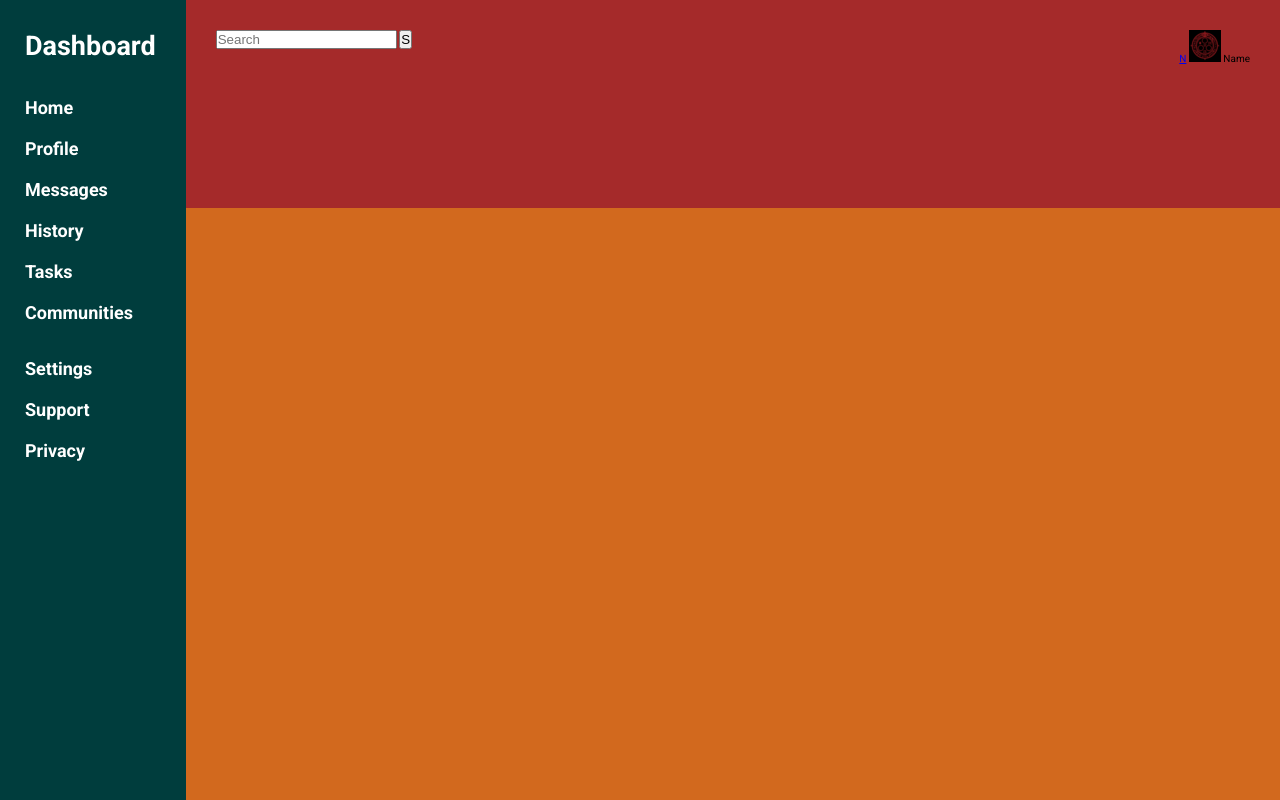
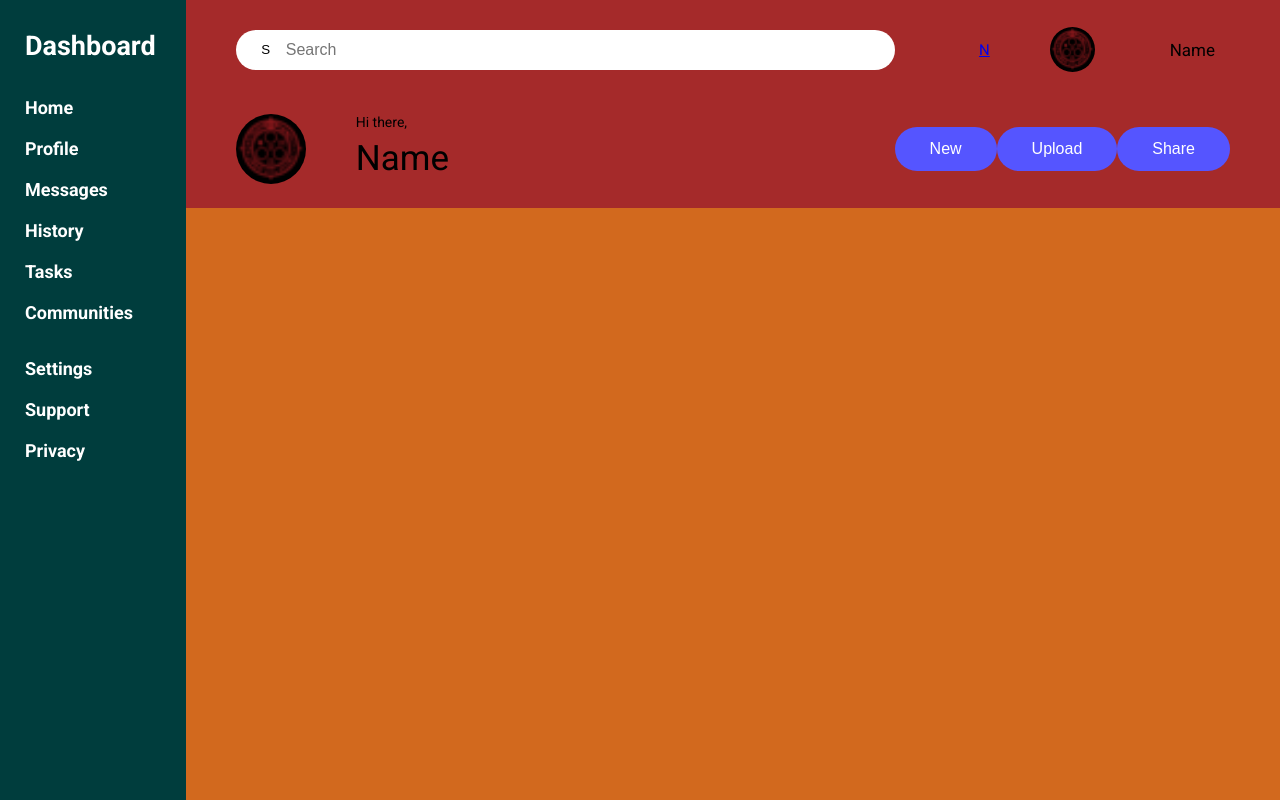
Before and after one commit to zen-2222/admin-dashboard, a website: page index.html in a window 1280 px wide. Drawn offline with Linux system fonts and the light colour scheme.

Commit message:
add user-nav

```diff
--- a/index.html
+++ b/index.html
@@ -49,27 +49,35 @@
         </aside>
 
         <main class="main">
-            <div class="user-nav__container">
+            <nav class="user-nav__container">
                 <div class="user-nav__uppercontainer">
                     <div class="search">
-                        <input type="search" name="search" placeholder="Search">
-                        <button type="submit">S</button>
+                        <button type="submit" class="search__submit">S</button>
+                        <input type="search" name="search" placeholder="Search" class="search__box">
 
                     </div>
                     <div class="user">
-                        <a href="#">N</a>
+                        <a href="#" class="user__notif">N</a>
                         <img src="/img/images.ico" alt="pfp" class="user__pfp">
                         <span class="user__name">Name</span>
                     </div>
                 </div>
                 <div class="user-nav__lowercontainer">
+                    <div class="user__welcome">
+                        <img src="/img/images.ico" alt="pfp" class="user__pfp user__pfp--big">
+                        <span class="user__welcome-text">Hi there,<br><span class="user__welcome-text--name">Name</span></span>
+                    </div>
+                    <div class="user-nav__buttons">
+                        <button class="user-nav__button">New</button>
+                        <button class="user-nav__button">Upload</button>
+                        <button class="user-nav__button">Share</button>
 
-
+                    </div>
                 </div>
 
 
 
-            </div>
+            </nav>
             <div class="content__container"></div>
         </main>
     </div>
--- a/sass/__home.scss
+++ b/sass/__home.scss
@@ -7,7 +7,7 @@ body{box-sizing: border-box;}
     overflow: hidden;
     //TEST
     display:grid;
-    grid-template-columns: .18fr [dashboard-end] auto;
+    grid-template-columns: .35fr [dashboard-end] auto;
 
 }
 
@@ -88,20 +88,111 @@ body{box-sizing: border-box;}
 }
 
 .user-nav{
-    &__container{background-color: brown;
-        padding:3rem;
-        display:flex;
-        flex-direction: column;
-        gap:1rem;
+
+    &__container{
+        display:grid;
+        padding:0 5rem;
+        padding-block-end: 1rem;
+        grid-template-columns: 2fr  1fr ;
+        grid-template-rows: 1fr  1fr;
+        background-color: brown;
+    }
+    &__uppercontainer{
+        display:grid;
+        grid-template-columns: subgrid;
+        grid-column: span 2;
 
 
     }
-    &__uppercontainer{display:flex;
-    justify-content: space-between;}
-    &__lowercontainer{}
+    &__lowercontainer{
+        display:grid;
+        grid-template-columns: subgrid;
+        grid-column: span 2;
+    }
+    &__buttons{
+        display:flex;
+        justify-content: space-between;
+        align-items: center;}
+    &__button{
+        font-size:1.6rem;
+        padding:1.3rem 3.5rem;
+        outline:none;
+        border:none;
+        border-radius: 30px;
+        background-color:rgb(85, 85, 255);
+        color:white;
+    cursor: pointer;}
+}
+.search{
+    position: relative;
+    display:flex;
+    align-items: center;
+    &__box{
+        padding:.5rem 1rem;
+        padding-inline-start: 5rem;
+
+        font-size: 1.6rem;
+        width:clamp(20rem,100%,85rem);
+        height: 4rem;
+
+        outline:none;
+        border: none;
+        border-radius: 20px;
+    }
+    &__submit{
+        position:absolute;
+        left:2rem;
+
+        width:2rem;
+        height:4rem;
+
+        background-color: transparent;
+        border:none;
+        cursor: pointer;
+        &:hover{
+            background-color: aliceblue;
+        }
+    }
+
 
 }
+.user{
+    display:flex;
+    justify-content: end;
+    align-items: center;
+    gap:6rem;
+
+    font-size: 1.5rem;
+    &__pfp{
+        height: 3em;
+
+        border-radius: 50%;
+    }
+    &__name{
+        font-size: 1.7rem;
+        padding:1.5rem;}
+    &__notif{}
+
+
+    //lower container
+
+    &__welcome{display:flex;align-items: center;gap:4rem;}
+    &__pfp--big{height: 7em;}
+    &__welcome-text{
+        font-size: 1.4rem;
+        line-height: 1.5;
+        padding:1rem;
+        &--name{font-size: 3.5rem;}
+
+    }
+}
+
+
+
 .content{
-    &__container{background-color: chocolate;}
+    &__container{
+        background-color: chocolate;
+        overflow-y: auto;
+    }
 
 }
```
Also changed, not shown: style.css, 1 other file.
